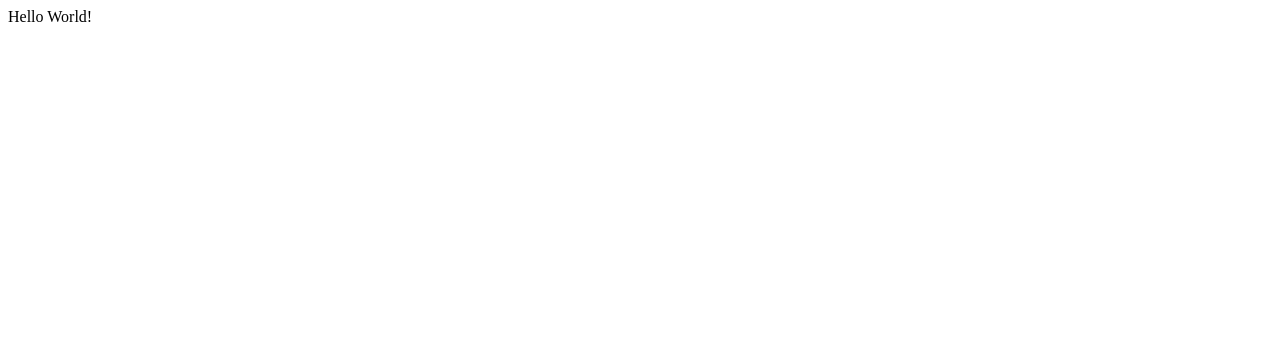
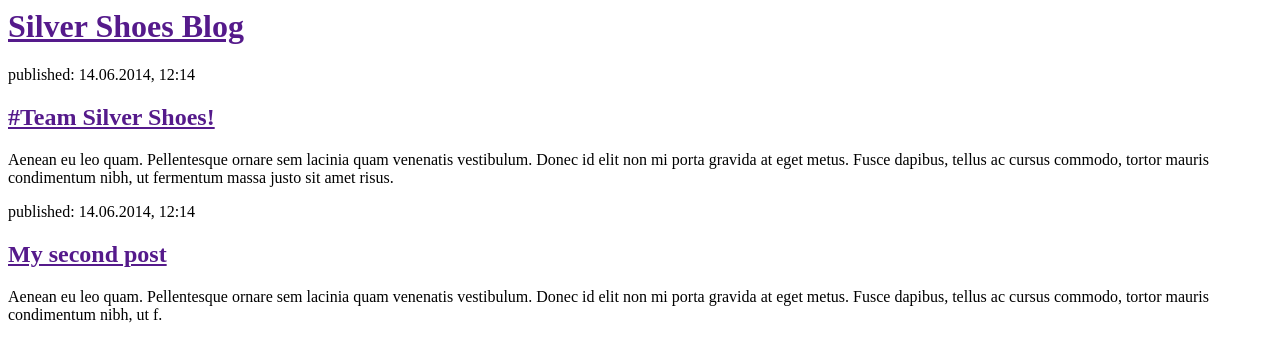
Before and after one commit to Clandestine1/Silver_Shoes, a Django app: page / in a window 1280 px wide. Before the commit the part shown is almost empty. Shown: the top 362 px of the page. Run offline with Django 3.2, Linux system fonts and the light colour scheme.

Commit message:
Added html

```diff
--- a/blog/templates/blog/post_list.html
+++ b/blog/templates/blog/post_list.html
@@ -1,4 +1,23 @@
+
 <html>
-    <p>Hello World!</p>
+    <head>
+        <title>Silver Shoes Blog</title>
+    </head>
+    <body>
+        <div>
+            <h1><a href="">Silver Shoes Blog</a></h1>
+        </div>
 
+        <div>
+            <p>published: 14.06.2014, 12:14</p>
+            <h2><a href="">#Team Silver Shoes!</a></h2>
+            <p>Aenean eu leo quam. Pellentesque ornare sem lacinia quam venenatis vestibulum. Donec id elit non mi porta gravida at eget metus. Fusce dapibus, tellus ac cursus commodo, tortor mauris condimentum nibh, ut fermentum massa justo sit amet risus.</p>
+        </div>
+
+        <div>
+            <p>published: 14.06.2014, 12:14</p>
+            <h2><a href="">My second post</a></h2>
+            <p>Aenean eu leo quam. Pellentesque ornare sem lacinia quam venenatis vestibulum. Donec id elit non mi porta gravida at eget metus. Fusce dapibus, tellus ac cursus commodo, tortor mauris condimentum nibh, ut f.</p>
+        </div>
+    </body>
 </html>
```
